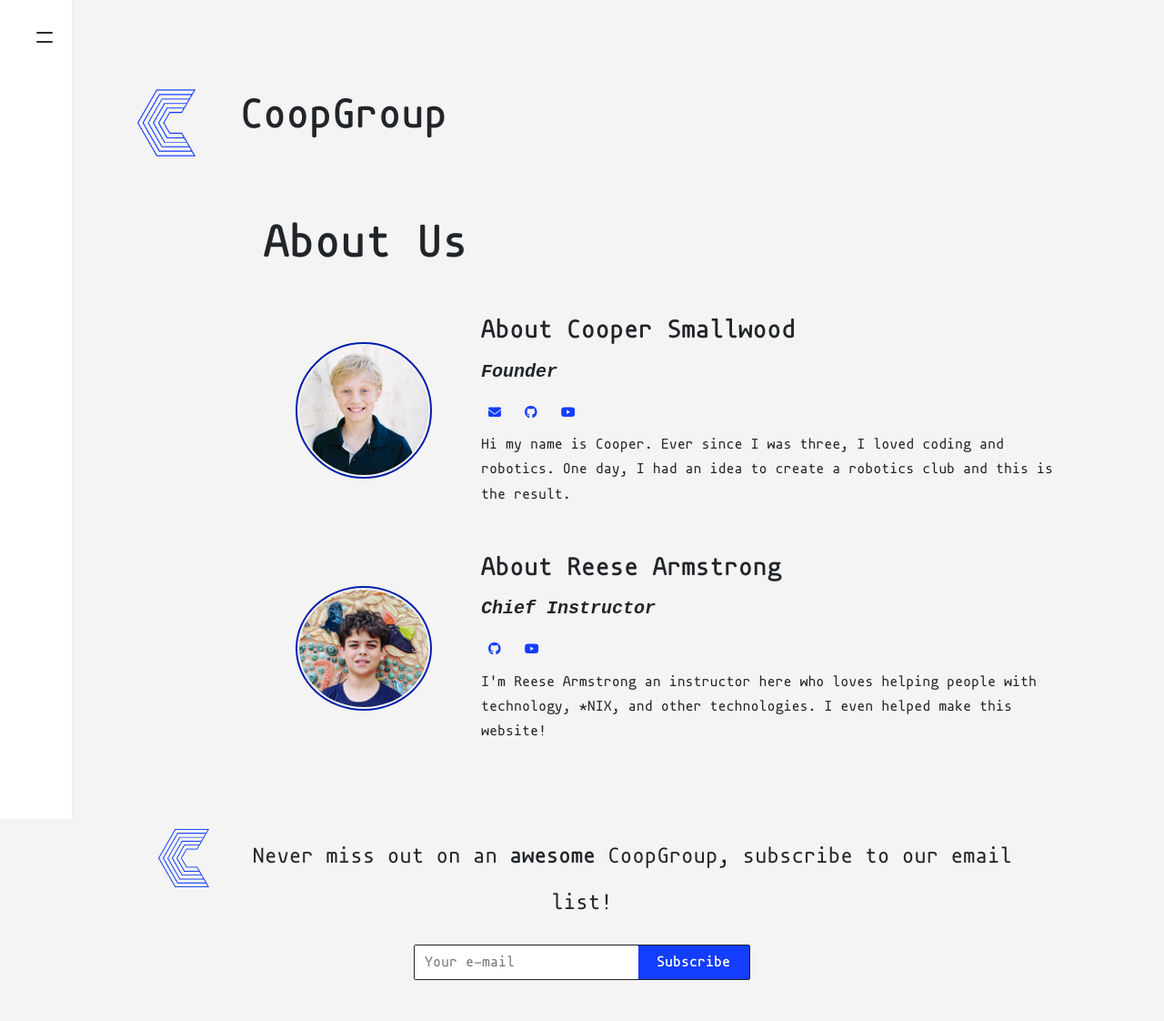
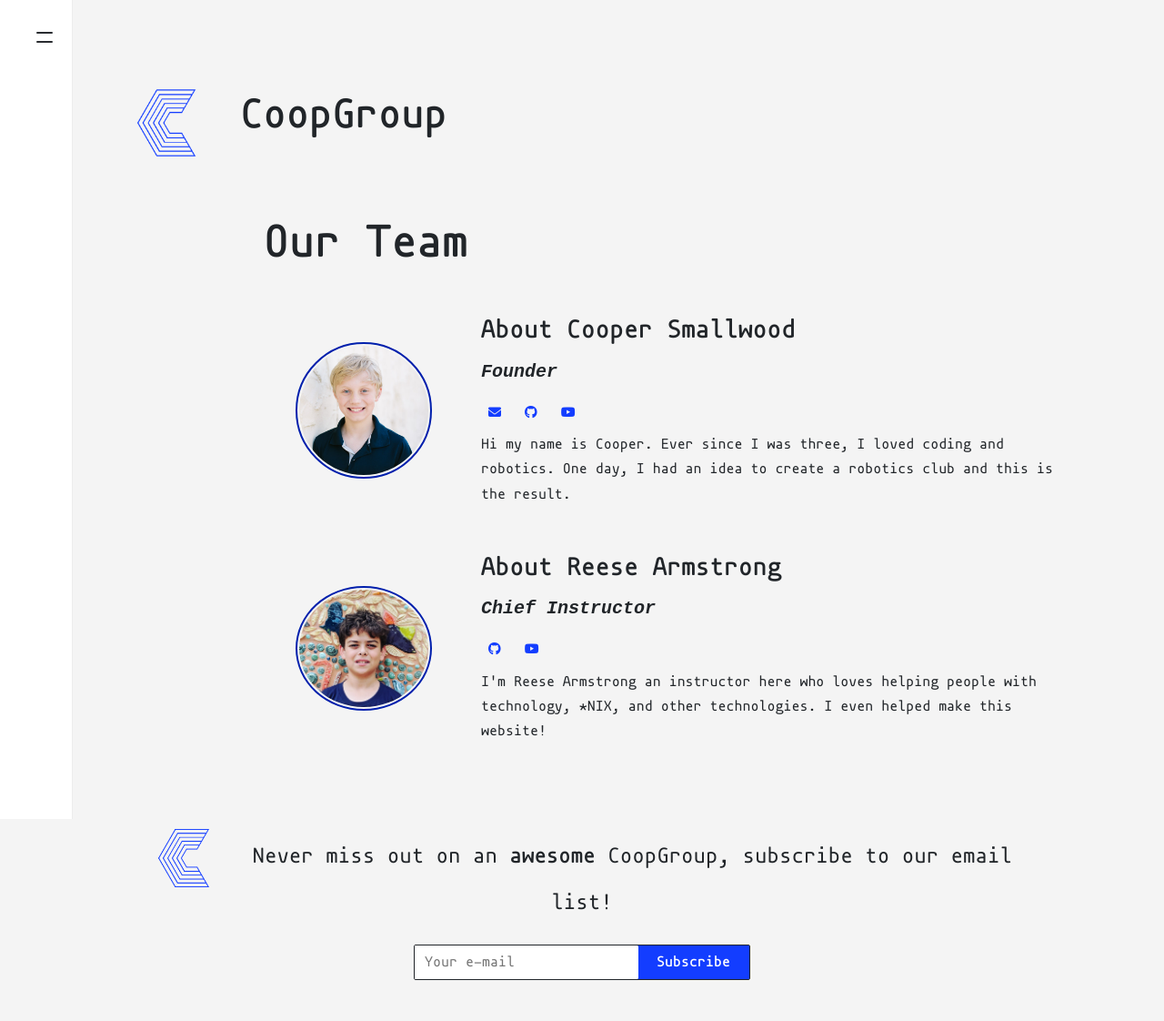
Before and after one commit to mrsid-31/CoopGroupATX.github.io, a Jekyll site: the page built from _pages/our-team.html, in a window 1280 px wide. Shown: the whole page at 91% size. Built offline with Jekyll 4.4.1, drawn with Linux system fonts in a browser that asks for light colours; nearby versions of some CDN libraries; some web fonts are replaced; comment, search, counter and statistics services are not loaded.

Commit message:
Update and rename about.html to our-team.html

```diff
--- a/_pages/about.html
+++ b/_pages/our-team.html
@@ -1,7 +1,7 @@
 ---
 layout: page
-title: About Us
-permalink: /about
+title: Our Team
+permalink: /our-team
 comments: false
 ---
 
```
